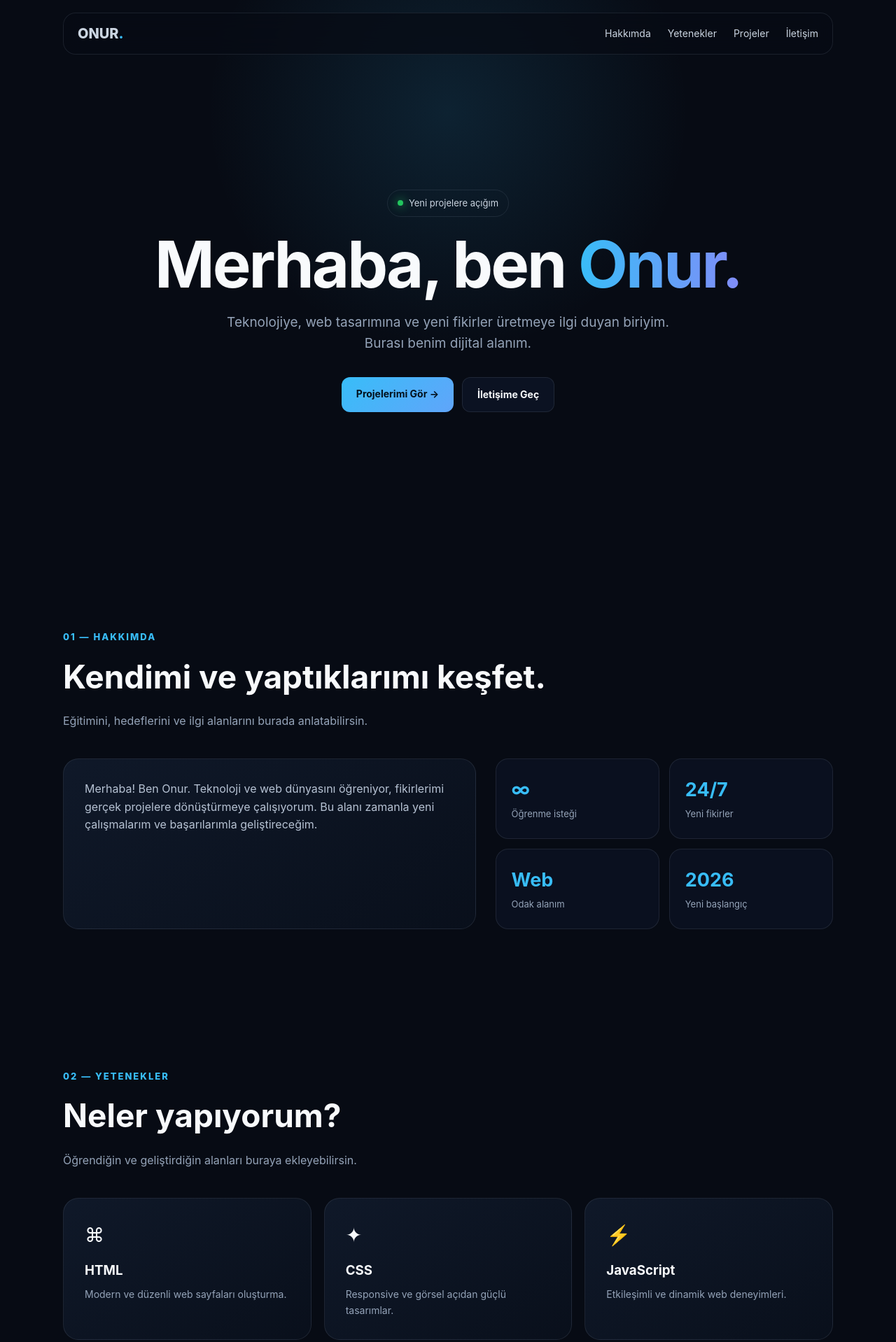
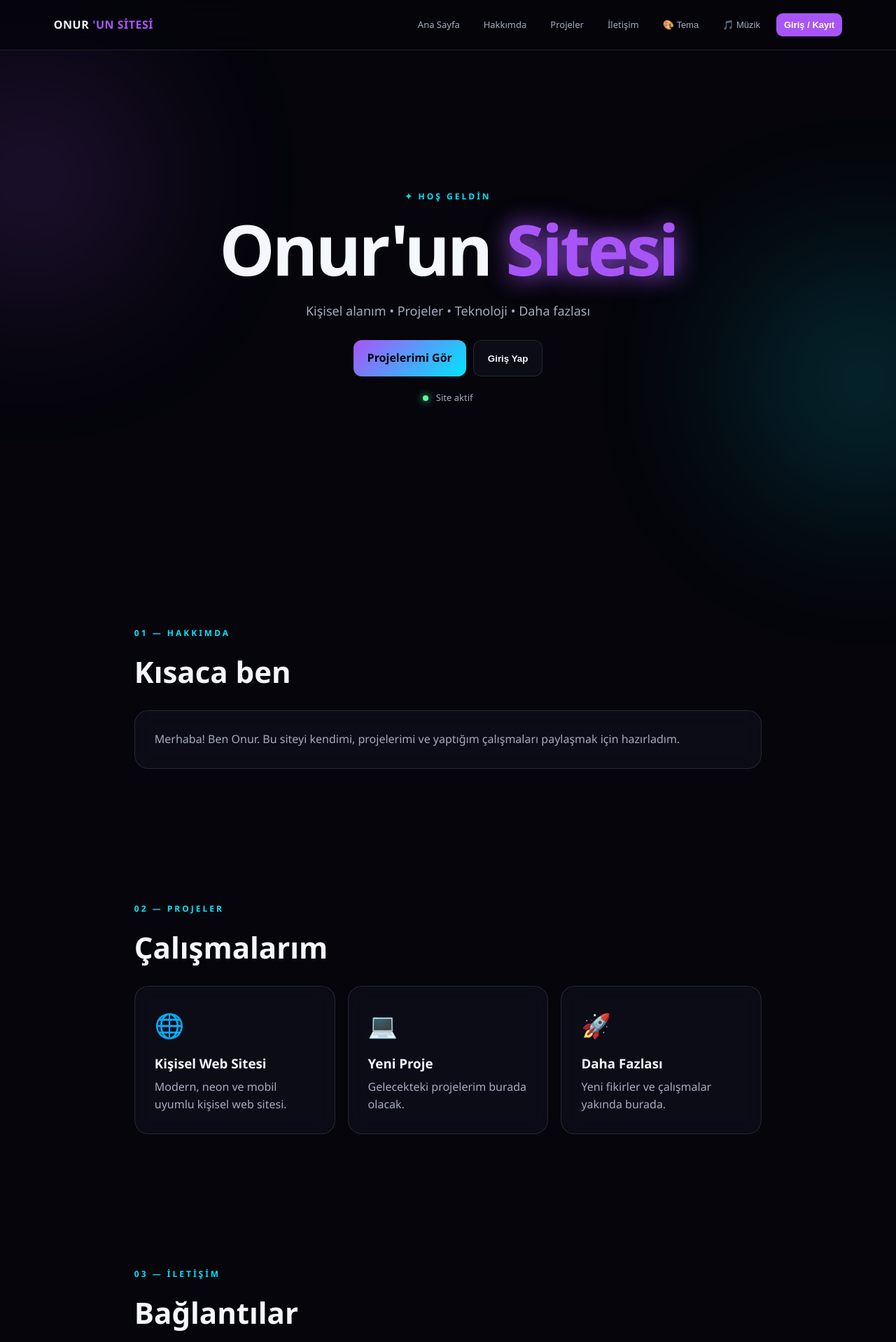
Before and after one commit to onurkralg8743-cmd/onurkralg8743-cmd.github.io, a plain HTML site: page index.html in a window 1280 px wide. Shown: the top 1918 px of the page at 70% size. Drawn offline with Linux system fonts and the light colour scheme.

Commit message:
Update index.html

```diff
--- a/index.html
+++ b/index.html
@@ -1,59 +1,133 @@
-<!doctype html>
+<!DOCTYPE html>
 <html lang="tr">
 <head>
-<meta charset="utf-8">
-<meta name="viewport" content="width=device-width,initial-scale=1">
-<meta name="description" content="Onur - Kişisel web sitesi">
-<title>Onur | Kişisel Web Sitesi</title>
-<style>
-:root{--bg:#070b14;--card:#0e1625;--text:#f8fafc;--muted:#94a3b8;--a:#38bdf8;--b:#818cf8;--border:rgba(148,163,184,.14)}
-*{box-sizing:border-box;margin:0;padding:0}html{scroll-behavior:smooth}
-body{font-family:Inter,Arial,sans-serif;background:var(--bg);color:var(--text);line-height:1.6;overflow-x:hidden}
-a{text-decoration:none;color:inherit}
-nav{position:fixed;top:18px;left:50%;transform:translateX(-50%);width:min(1100px,92%);padding:13px 20px;border:1px solid var(--border);background:rgba(7,11,20,.75);backdrop-filter:blur(18px);border-radius:18px;display:flex;justify-content:space-between;align-items:center;z-index:10}
-.logo{font-size:20px;font-weight:800}.logo span{color:var(--a)}nav ul{display:flex;gap:24px;list-style:none}nav a{color:#cbd5e1;font-size:14px}nav a:hover{color:var(--a)}
-.hero{min-height:100vh;display:grid;place-items:center;text-align:center;padding:140px 7% 80px;background:radial-gradient(circle at 50% 20%,rgba(56,189,248,.13),transparent 38%)}
-.badge{display:inline-flex;gap:8px;align-items:center;border:1px solid var(--border);padding:8px 14px;border-radius:999px;color:#cbd5e1;font-size:13px;margin-bottom:22px}.dot{width:8px;height:8px;border-radius:50%;background:#22c55e;box-shadow:0 0 14px #22c55e}
-h1{font-size:clamp(48px,9vw,92px);line-height:1;letter-spacing:-3px;margin-bottom:22px}h1 span{background:linear-gradient(90deg,var(--a),var(--b));-webkit-background-clip:text;color:transparent}
-.hero p{max-width:680px;margin:auto;color:var(--muted);font-size:19px}.buttons{margin-top:32px;display:flex;justify-content:center;gap:12px;flex-wrap:wrap}
-.btn{padding:13px 21px;border-radius:12px;font-weight:700;font-size:14px;border:1px solid var(--border);transition:.25s}.primary{background:linear-gradient(135deg,var(--a),#60a5fa);color:#03111d;border:0}.secondary{background:rgba(15,23,42,.65)}.btn:hover{transform:translateY(-3px);box-shadow:0 14px 35px #0004}
-section{padding:100px 7%}.wrap{max-width:1100px;margin:auto}.eyebrow{color:var(--a);font-size:13px;font-weight:800;letter-spacing:2px;text-transform:uppercase;margin-bottom:10px}.title{font-size:clamp(30px,5vw,46px);margin-bottom:14px}.lead{color:var(--muted);max-width:650px}
-.about{display:grid;grid-template-columns:1.1fr .9fr;gap:28px;margin-top:40px}.card{background:linear-gradient(145deg,#111a2be6,#0a101ce6);border:1px solid var(--border);border-radius:22px;padding:30px}.card p{color:#b6c2d3}
-.stats{display:grid;grid-template-columns:1fr 1fr;gap:14px}.stat{padding:22px;border:1px solid var(--border);border-radius:18px;background:#0f172a80}.stat strong{display:block;color:var(--a);font-size:27px}.stat span{color:var(--muted);font-size:13px}
-.grid{display:grid;grid-template-columns:repeat(3,1fr);gap:18px;margin-top:40px}.skill,.project{transition:.3s}.skill:hover,.project:hover{transform:translateY(-7px);border-color:#38bdf873}.icon{font-size:28px;margin-bottom:14px}.skill h3,.project h3{margin-bottom:8px}.skill p,.project p{color:var(--muted);font-size:14px}
-.project{min-height:205px;display:flex;flex-direction:column;justify-content:space-between}.project a{color:var(--a);font-weight:700;font-size:14px}
-.contact{text-align:center;margin-top:40px;padding:50px 25px;border:1px solid var(--border);border-radius:26px;background:linear-gradient(135deg,#38bdf81a,#818cf814)}.contact .lead{margin:auto}.socials{display:flex;justify-content:center;gap:12px;flex-wrap:wrap;margin-top:24px}.social{padding:10px 15px;border:1px solid var(--border);border-radius:10px;color:#cbd5e1;font-size:14px}.social:hover{border-color:var(--a);color:var(--a)}
-footer{border-top:1px solid var(--border);padding:28px 7%;text-align:center;color:#64748b;font-size:13px}
-.reveal{opacity:0;transform:translateY(25px);transition:.7s}.reveal.show{opacity:1;transform:none}
-@media(max-width:800px){nav ul{display:none}.about,.grid{grid-template-columns:1fr}section{padding:75px 6%}h1{letter-spacing:-2px}}
-</style>
+  <meta charset="UTF-8" />
+  <meta name="viewport" content="width=device-width, initial-scale=1.0" />
+  <meta name="description" content="Onur'un Sitesi" />
+  <title>Onur'un Sitesi</title>
+  <link rel="stylesheet" href="style.css" />
 </head>
 <body>
-<nav><a class="logo" href="#anasayfa">ONUR<span>.</span></a><ul><li><a href="#hakkimda">Hakkımda</a></li><li><a href="#yetenekler">Yetenekler</a></li><li><a href="#projeler">Projeler</a></li><li><a href="#iletisim">İletişim</a></li></ul></nav>
+  <div class="glow glow-a"></div>
+  <div class="glow glow-b"></div>
 
-<section class="hero" id="anasayfa"><div class="reveal">
-<div class="badge"><span class="dot"></span> Yeni projelere açığım</div>
-<h1>Merhaba, ben <span>Onur.</span></h1>
-<p>Teknolojiye, web tasarımına ve yeni fikirler üretmeye ilgi duyan biriyim. Burası benim dijital alanım.</p>
-<div class="buttons"><a class="btn primary" href="#projeler">Projelerimi Gör →</a><a class="btn secondary" href="#iletisim">İletişime Geç</a></div>
-</div></section>
+  <header class="navbar">
+    <a href="#home" class="logo">ONUR<span>'UN SİTESİ</span></a>
 
-<section id="hakkimda"><div class="wrap reveal"><div class="eyebrow">01 — Hakkımda</div><h2 class="title">Kendimi ve yaptıklarımı keşfet.</h2><p class="lead">Eğitimini, hedeflerini ve ilgi alanlarını burada anlatabilirsin.</p>
-<div class="about"><div class="card"><p>Merhaba! Ben Onur. Teknoloji ve web dünyasını öğreniyor, fikirlerimi gerçek projelere dönüştürmeye çalışıyorum. Bu alanı zamanla yeni çalışmalarım ve başarılarımla geliştireceğim.</p></div>
-<div class="stats"><div class="stat"><strong>∞</strong><span>Öğrenme isteği</span></div><div class="stat"><strong>24/7</strong><span>Yeni fikirler</span></div><div class="stat"><strong>Web</strong><span>Odak alanım</span></div><div class="stat"><strong>2026</strong><span>Yeni başlangıç</span></div></div></div></div></section>
+    <button id="menuBtn" class="menu-btn" aria-label="Menüyü aç">☰</button>
 
-<section id="yetenekler"><div class="wrap reveal"><div class="eyebrow">02 — Yetenekler</div><h2 class="title">Neler yapıyorum?</h2><p class="lead">Öğrendiğin ve geliştirdiğin alanları buraya ekleyebilirsin.</p>
-<div class="grid"><div class="card skill"><div class="icon">⌘</div><h3>HTML</h3><p>Modern ve düzenli web sayfaları oluşturma.</p></div><div class="card skill"><div class="icon">✦</div><h3>CSS</h3><p>Responsive ve görsel açıdan güçlü tasarımlar.</p></div><div class="card skill"><div class="icon">⚡</div><h3>JavaScript</h3><p>Etkileşimli ve dinamik web deneyimleri.</p></div></div></div></section>
+    <nav id="navMenu">
+      <a href="#home">Ana Sayfa</a>
+      <a href="#about">Hakkımda</a>
+      <a href="#projects">Projeler</a>
+      <a href="#contact">İletişim</a>
+      <button id="themeBtn" class="nav-btn">🎨 Tema</button>
+      <button id="musicBtn" class="nav-btn">🎵 Müzik</button>
+      <button id="authBtn" class="auth-btn">Giriş / Kayıt</button>
+    </nav>
+  </header>
 
-<section id="projeler"><div class="wrap reveal"><div class="eyebrow">03 — Projeler</div><h2 class="title">Üzerinde çalıştığım işler.</h2><p class="lead">Projelerin hazır olduğunda bağlantılarını buraya ekleyebilirsin.</p>
-<div class="grid"><div class="card project"><div><div class="icon">🌐</div><h3>Kişisel Web Sitesi</h3><p>Modern, mobil uyumlu kişisel portföy sitesi.</p></div><a href="#anasayfa">Bu siteyi incele →</a></div><div class="card project"><div><div class="icon">📚</div><h3>Eğitim Sistemi</h3><p>Dersler, testler ve öğrenci ilerleme takibi için fikir projesi.</p></div><a href="#iletisim">Yakında →</a></div><div class="card project"><div><div class="icon">🚀</div><h3>Yeni Proje</h3><p>Bir sonraki fikrini burada sergileyebilirsin.</p></div><a href="#iletisim">Detaylar →</a></div></div></div></section>
+  <main>
+    <section id="home" class="hero">
+      <div class="hero-inner">
+        <p class="eyebrow">✦ HOŞ GELDİN</p>
+        <h1>Onur'un <span>Sitesi</span></h1>
+        <p class="subtitle">
+          Kişisel alanım • Projeler • Teknoloji • Daha fazlası
+        </p>
 
-<section id="iletisim"><div class="wrap reveal"><div class="contact"><div class="eyebrow">04 — İletişim</div><h2 class="title">Bir fikrin mi var?</h2><p class="lead">Bana ulaşmak için aşağıdaki bağlantıları kullanabilirsin.</p><p style="margin-top:14px;color:#cbd5e1">✉ onurkralg8743@outlook.com</p><div class="socials"><a class="social" href="mailto:ornek@email.com">✉ E-posta</a><a class="social" href="https://github.com/onurunsitesi9723" target="_blank">◉ GitHub</a><a class="social" href="https://www.reddit.com/user/PairSome5205/" target="_blank">● Reddit</a></div></div></div></section>
+        <div class="hero-actions">
+          <a href="#projects" class="btn primary">Projelerimi Gör</a>
+          <button id="heroAuthBtn" class="btn secondary">Giriş Yap</button>
+        </div>
 
-<footer>© 2026 Onur. Tüm hakları saklıdır.</footer>
-<script>
-const o=new IntersectionObserver(e=>e.forEach(x=>{if(x.isIntersecting)x.target.classList.add('show')}),{threshold:.12});
-document.querySelectorAll('.reveal').forEach(x=>o.observe(x));
-</script>
+        <div class="status">
+          <span class="dot"></span>
+          Site aktif
+        </div>
+      </div>
+    </section>
+
+    <section id="about" class="section">
+      <p class="eyebrow">01 — HAKKIMDA</p>
+      <h2>Kısaca ben</h2>
+
+      <div class="glass">
+        <p>
+          Merhaba! Ben Onur. Bu siteyi kendimi, projelerimi ve yaptığım
+          çalışmaları paylaşmak için hazırladım.
+        </p>
+      </div>
+    </section>
+
+    <section id="projects" class="section">
+      <p class="eyebrow">02 — PROJELER</p>
+      <h2>Çalışmalarım</h2>
+
+      <div class="cards">
+        <article class="glass card">
+          <div class="icon">🌐</div>
+          <h3>Kişisel Web Sitesi</h3>
+          <p>Modern, neon ve mobil uyumlu kişisel web sitesi.</p>
+        </article>
+
+        <article class="glass card">
+          <div class="icon">💻</div>
+          <h3>Yeni Proje</h3>
+          <p>Gelecekteki projelerim burada olacak.</p>
+        </article>
+
+        <article class="glass card">
+          <div class="icon">🚀</div>
+          <h3>Daha Fazlası</h3>
+          <p>Yeni fikirler ve çalışmalar yakında burada.</p>
+        </article>
+      </div>
+    </section>
+
+    <section id="contact" class="section">
+      <p class="eyebrow">03 — İLETİŞİM</p>
+      <h2>Bağlantılar</h2>
+
+      <div class="glass">
+        <p>GitHub: <strong>onurunsitesi9723</strong></p>
+        <p>Reddit: <strong>PairSome5205</strong></p>
+      </div>
+    </section>
+  </main>
+
+  <footer>
+    © 2026 Onur'un Sitesi
+  </footer>
+
+  <div id="authModal" class="modal" aria-hidden="true">
+    <div class="modal-card">
+      <button id="closeModal" class="close-btn">×</button>
+
+      <div class="tabs">
+        <button class="tab active" data-mode="login">Giriş Yap</button>
+        <button class="tab" data-mode="signup">Kayıt Ol</button>
+      </div>
+
+      <h2 id="authTitle">Tekrar hoş geldin 👋</h2>
+      <p id="authDesc" class="muted">Hesabına giriş yap.</p>
+
+      <form id="authForm">
+        <input id="email" type="email" placeholder="E-posta" required />
+        <input id="password" type="password" placeholder="Şifre" minlength="6" required />
+        <button id="submitBtn" class="btn primary full" type="submit">Giriş Yap</button>
+      </form>
+
+      <p id="authMessage" class="note">
+        Gerçek giriş/kayıt için Supabase bağlantısı gerekir.
+      </p>
+    </div>
+  </div>
+
+  <audio id="bgMusic" loop preload="none">
+    <source src="music.mp3" type="audio/mpeg" />
+  </audio>
+
+  <script src="app.js"></script>
 </body>
 </html>
```
